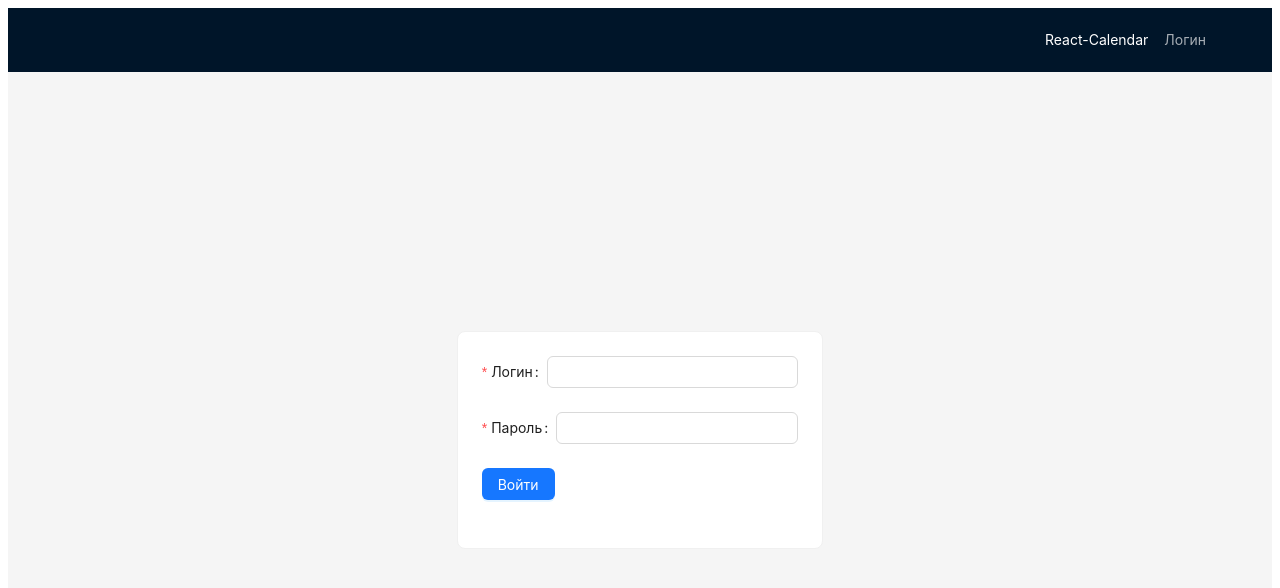
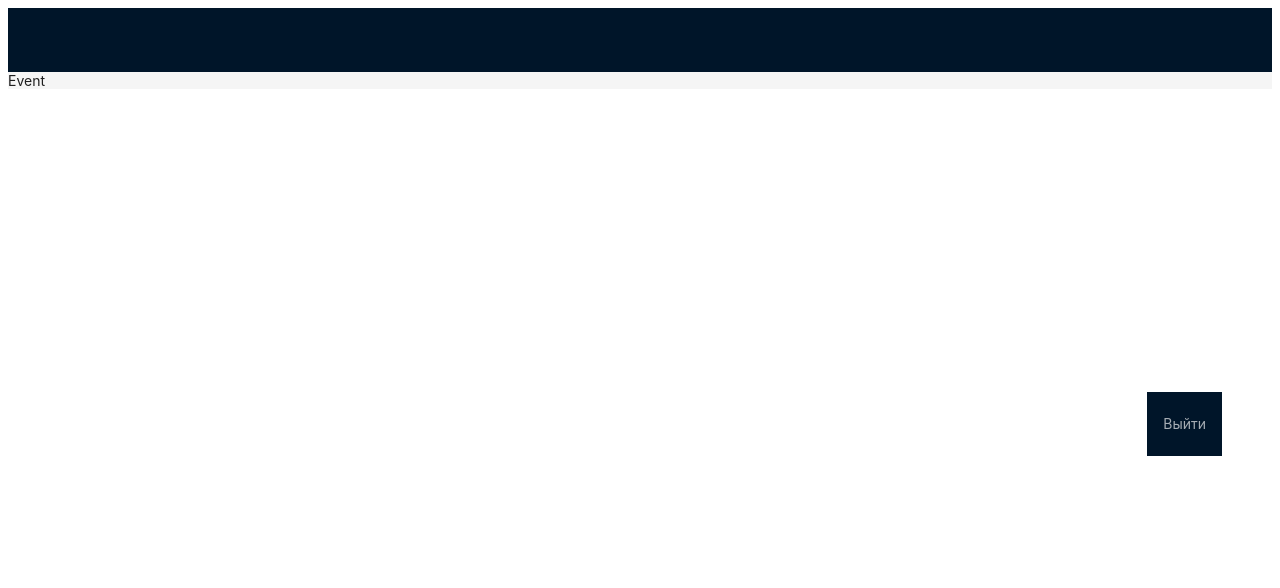
Before and after one commit to dergunovmxm/react-ts-calendar, a React (Create React App) app: page / in a window 1280 px wide. Before the commit this address led to /login. Shown: the top 588 px of the page. Built offline with nearby package versions, Linux system fonts and the light colour scheme; sample sign-in values are in the browser's storage.

Commit message:
refactoring useACtions, fix reloading

```diff
--- a/src/App.tsx
+++ b/src/App.tsx
@@ -2,8 +2,20 @@ import React, { FC } from "react";
 import { Layout } from "antd";
 import AppRouter from "./components/AppRouter";
 import Navbar from "./components/Navbar";
-import './App.css'
+import "./App.css";
+import { useActions } from "./hooks/useActions";
+import { IUser } from "./models/IUser";
 const App: FC = () => {
+  const { setUser, setIsAuth } = useActions();
+
+  React.useEffect(() => {
+    if (localStorage.getItem("auth")) {
+      setUser({ login: localStorage.getItem("login" || "") } as IUser);
+      setIsAuth(true);
+    }
+  // eslint-disable-next-line react-hooks/exhaustive-deps
+  }, []);
+
   return (
     <Layout>
       <Navbar />
--- a/src/components/LoginForm.tsx
+++ b/src/components/LoginForm.tsx
@@ -1,17 +1,16 @@
 import { Form, Input, Button } from "antd";
 import React, { FC } from "react";
 import { rules } from "../utils/rules";
-import { useDispatch } from "react-redux";
-import { AuthActionCreators } from "../store/reducers/auth/action-creators";
 import { useTypedSelector } from "../hooks/useTypedSelector";
+import { useActions } from "../hooks/useActions";
 
 const LoginForm: FC = () => {
-  const dispatch: any = useDispatch();
-  const [login, setLogin] = React.useState("");
+  const [loginEnter, setLogin] = React.useState("");
   const [password, setPassword] = React.useState("");
   const { error, isLoading } = useTypedSelector((state) => state.auth);
+  const {login} = useActions()
   const submit = () => {
-    dispatch(AuthActionCreators.login(login, password));
+    login(loginEnter, password)
   };
   return (
     <Form onFinish={submit}>
@@ -22,7 +21,7 @@ const LoginForm: FC = () => {
         rules={[rules.required("Введите логин!")]}
       >
         <Input
-          value={login}
+          value={loginEnter}
           onChange={(event) => setLogin(event.target.value)}
         />
       </Form.Item>
--- a/src/components/Navbar.tsx
+++ b/src/components/Navbar.tsx
@@ -3,16 +3,13 @@ import { Layout, Menu, Row } from "antd";
 import { useNavigate } from "react-router-dom";
 import { RouteNames } from "../router";
 import { useTypedSelector } from "../hooks/useTypedSelector";
-import { useDispatch } from "react-redux";
-import { AuthActionCreators } from "../store/reducers/auth/action-creators";
+import { useActions } from "../hooks/useActions";
 
 const Navbar: FC = () => {
   const router = useNavigate();
-  const dispatch: any = useDispatch();
+  const {logout} = useActions()
   const { isAuth, user  } = useTypedSelector((state) => state.auth);
-  const logout = () => {
-    dispatch(AuthActionCreators.logout());
-  };
+
   return (
     <Layout.Header>
       <Row justify="end">
--- /dev/null
+++ b/src/hooks/useActions.ts
@@ -0,0 +1,8 @@
+import { useDispatch } from "react-redux";
+import { bindActionCreators } from "redux";
+import { allActionCreators } from "../store/reducers/action-creators";
+
+export const useActions = () => {
+  const dispatch = useDispatch();
+  return bindActionCreators(allActionCreators, dispatch);
+};
--- /dev/null
+++ b/src/store/reducers/action-creators.ts
@@ -0,0 +1,7 @@
+
+import {AuthActionCreators} from './auth/action-creators'
+
+export const allActionCreators = {
+    ...AuthActionCreators
+
+}
```
